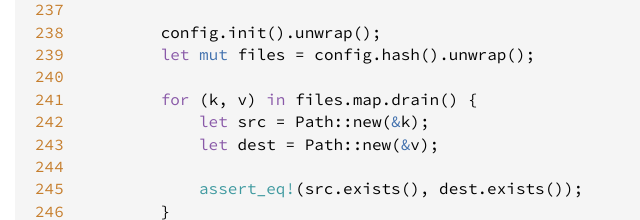
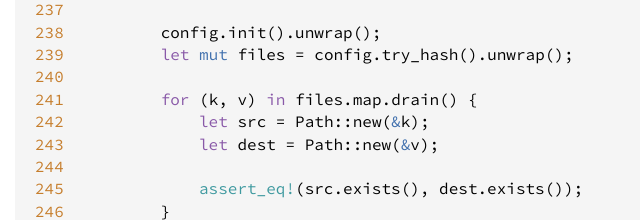
Before and after one commit to realaravinth/cache-buster, a plain HTML site: page src/cache_buster/hash.rs.html in a window 1280 px wide. Shown: the part 5454-5674 px from the top of the page, 0-640 px from the left. Drawn offline with Linux system fonts and the light colour scheme.

Commit message:
Deploying to gh-pages from  @ e65667fe4b0f3f5769779ee386eb2cedd0c2a0a2 🚀

```diff
--- a/src/cache_buster/hash.rs.html
+++ b/src/cache_buster/hash.rs.html
@@ -494,7 +494,7 @@
             .<span class="ident">unwrap</span>();
 
         <span class="ident">config</span>.<span class="ident">init</span>().<span class="ident">unwrap</span>();
-        <span class="kw">let</span> <span class="kw-2">mut</span> <span class="ident">files</span> <span class="op">=</span> <span class="ident">config</span>.<span class="ident">hash</span>().<span class="ident">unwrap</span>();
+        <span class="kw">let</span> <span class="kw-2">mut</span> <span class="ident">files</span> <span class="op">=</span> <span class="ident">config</span>.<span class="ident">try_hash</span>().<span class="ident">unwrap</span>();
 
         <span class="kw">for</span> (<span class="ident">k</span>, <span class="ident">v</span>) <span class="kw">in</span> <span class="ident">files</span>.<span class="ident">map</span>.<span class="ident">drain</span>() {
             <span class="kw">let</span> <span class="ident">src</span> <span class="op">=</span> <span class="ident">Path</span>::<span class="ident">new</span>(<span class="kw-2">&amp;</span><span class="ident">k</span>);
```
